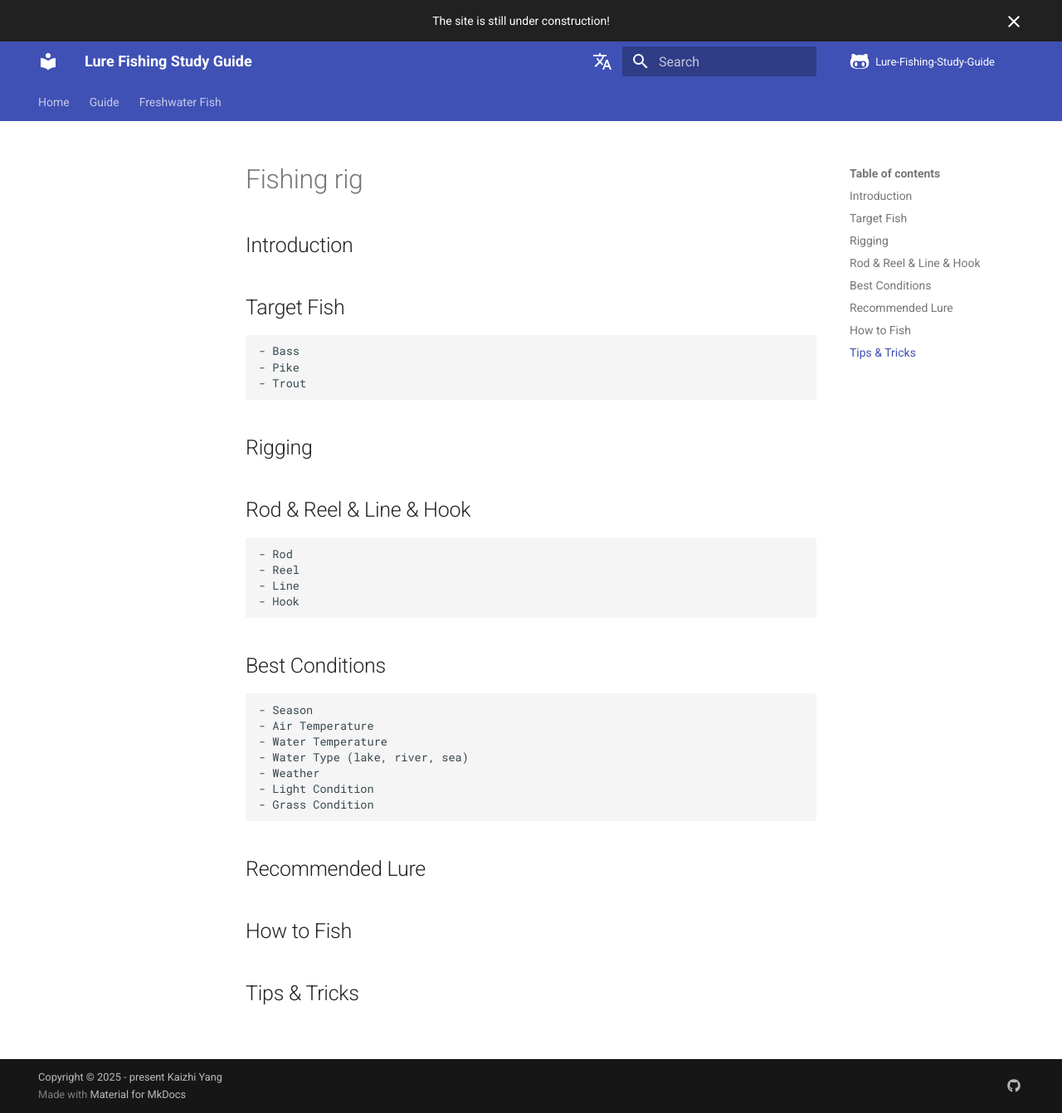
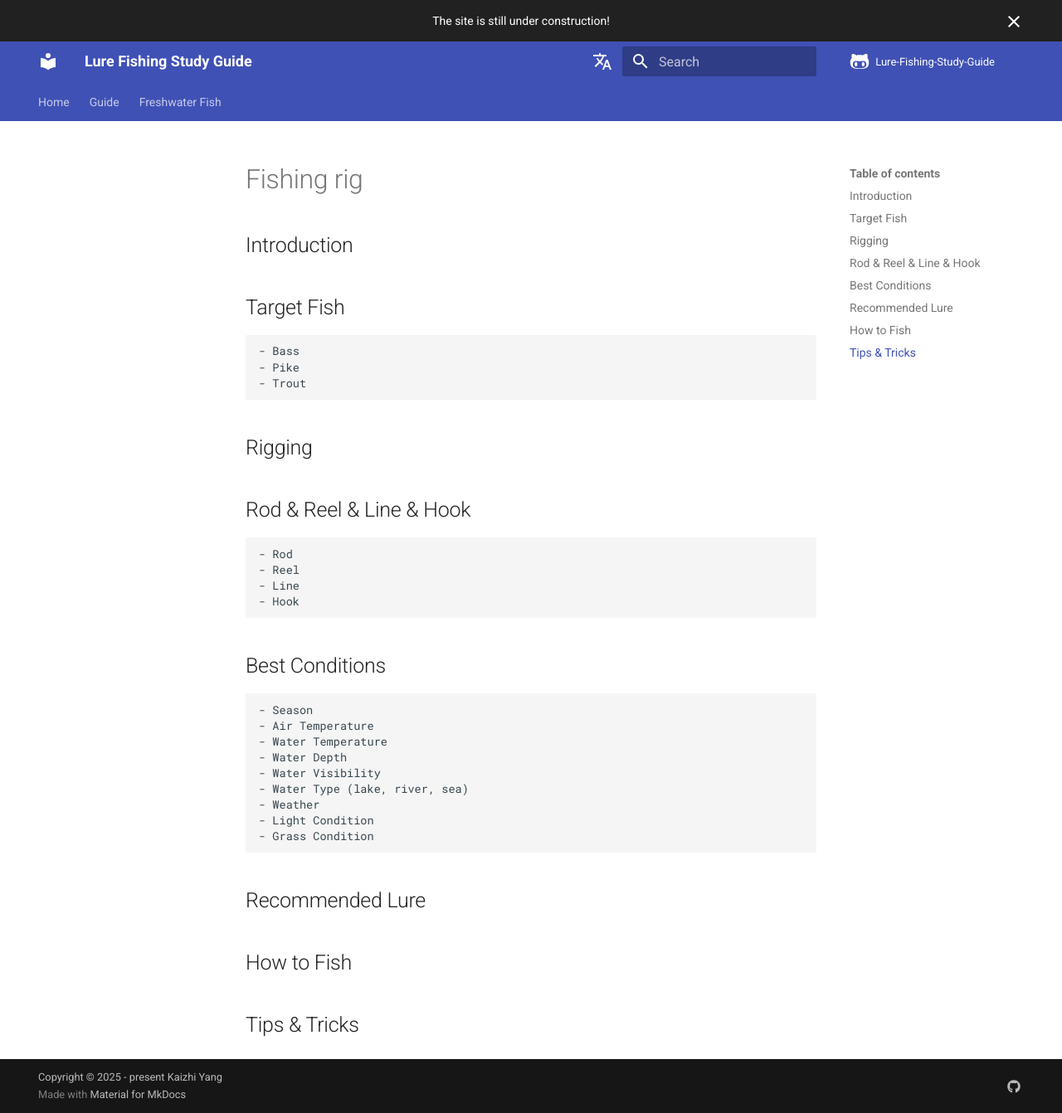
Before and after one commit to KaizhiYang/Lure-Fishing-Study-Guide, an MkDocs documentation site: the page built from docs/assets/page_template/beginner.md, in a window 1280 px wide and 1342 px high. Shown: the whole window at 83% size. Built offline with MkDocs 1.6.1 and Material for MkDocs 9.7.7, drawn with Linux system fonts in a browser that asks for light colours; comment, search, counter and statistics services are not loaded.

Commit message:
add water depth and visibility to best conditions

```diff
--- a/docs/assets/page_template/beginner.md
+++ b/docs/assets/page_template/beginner.md
@@ -19,6 +19,8 @@
     - Season
     - Air Temperature
     - Water Temperature
+    - Water Depth
+    - Water Visibility
     - Water Type (lake, river, sea)
     - Weather
     - Light Condition
```
Also changed, not shown: docs/guide/drop_shot/beginner.md (+2 -0 lines).
